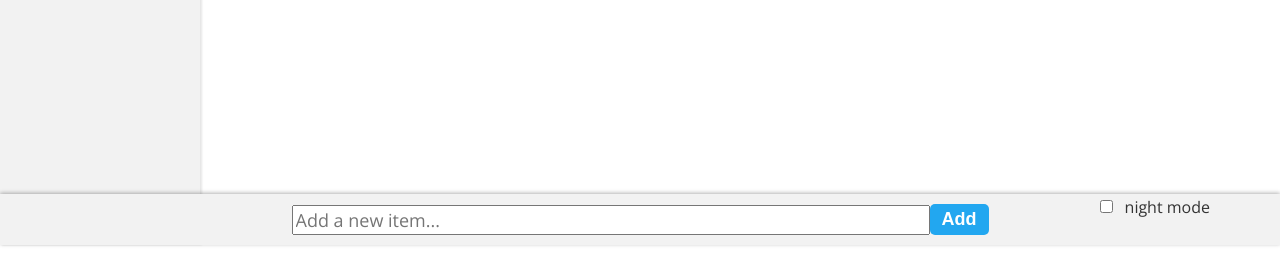
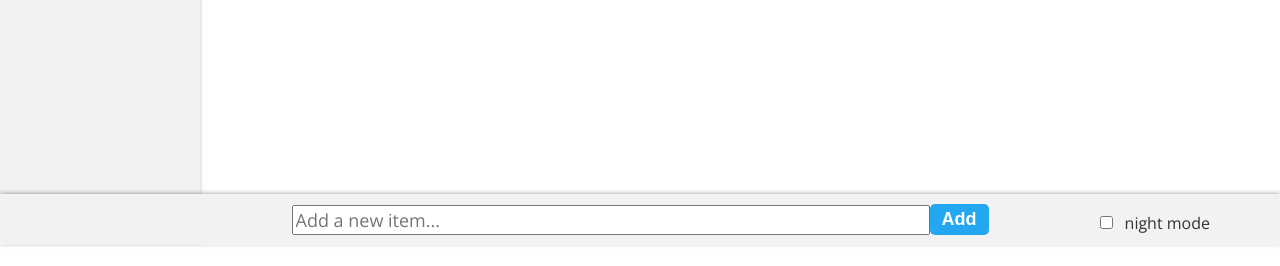
Before and after one commit to lilgmills/Todo_app, a Flask app: page / in a window 1280 px wide. Shown: the part 555-821 px from the top of the page. Run offline with Flask 3, Linux system fonts and the light colour scheme; data that the repository does not hold is empty.

Commit message:
fixed remote merge issues

```diff
--- a/static/styles.css
+++ b/static/styles.css
@@ -236,7 +236,6 @@ body.night-mode .sidebar{
     width: 30px;
     height: 30px;
     border-width: 0px;
-    // border-radius: 75%;
     background-color: #b2b2c2;
     color: #ffffff;
     font-size: 24px;
--- a/templates/index.html
+++ b/templates/index.html
@@ -59,6 +59,8 @@
         </div>
         {% endif %}
 
+        </div>
+
 
         <label class="switch">
 
@@ -68,7 +70,7 @@
 
 
             <span class="slider round"></span>
-            <p class="night-mode-text">night mode</p>
+            <div class="night-mode-text">night mode</div>
 
         </label>
 
```
